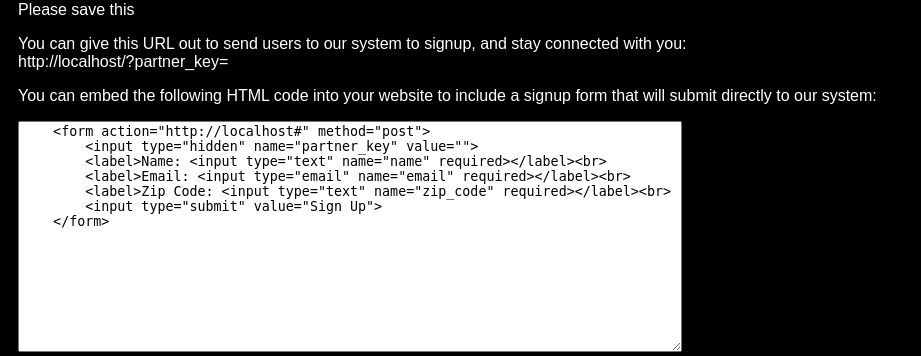
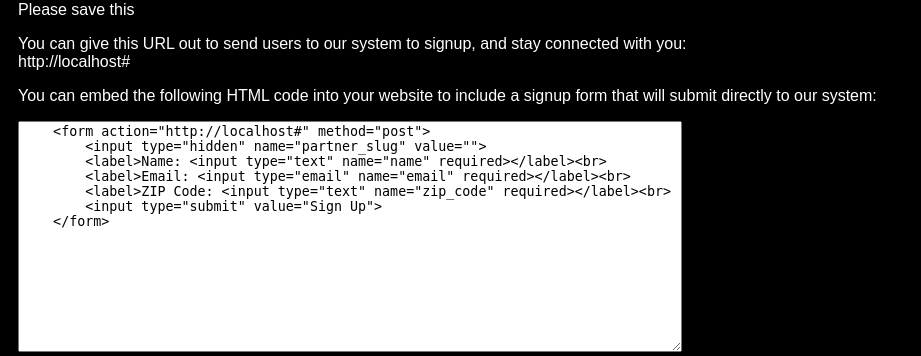
Before and after one commit to GS-US/strikecard-backend, a Django app: template starfish/partners/templates/partners/partnercampaign_thanks.html in a window 1280 px wide. Shown: the part 253-609 px from the top of the page, without its empty margins (0-921 px from the left). Run offline with Django 5.2, Linux system fonts and the light colour scheme; the template is opened without the code that fills it, so the values that code supplies are empty; parts of the project's set-up code (start-up, migrations or seed data) failed here and were passed over.

Commit message:
using partner slug everywhere

```diff
--- a/starfish/contacts/urls.py
+++ b/starfish/contacts/urls.py
@@ -9,8 +9,11 @@
 )
 
 urlpatterns = [
-    path('signup/p/<str:p>/', PendingContactCreateView.as_view(), name='pending_contact_create'),
-    path('signup/', PendingContactCreateView.as_view(), name='pending_contact_create_no_p'),
+    path(
+        'signup/',
+        PendingContactCreateView.as_view(),
+        name='pending_contact_create_no_p',
+    ),
     path('validate/<str:token>/', validate_contact, name='validate_contact'),
     path(
         'success/<str:slug>/',
--- a/starfish/contacts/views.py
+++ b/starfish/contacts/views.py
@@ -40,9 +40,7 @@
 
     def get_initial(self):
         initial = super().get_initial()
-        partner_slug = self.kwargs.get('p')
-        if partner_slug:
-            initial['partner_slug'] = partner_slug
+        initial['partner_slug'] = self.kwargs.get('p')
         return initial
 
     def form_valid(self, form):
--- a/starfish/partners/admin.py
+++ b/starfish/partners/admin.py
@@ -21,8 +21,8 @@
     )
     search_fields = ('name', 'email', 'url', 'legacy_source')
     list_filter = ('created', 'modified')
+    prepopulated_fields = {'slug': ['name']}
     readonly_fields = (
-        'slug',
         'created',
         'modified',
         'last_used',
--- a/starfish/partners/templates/partners/partnercampaign_thanks.html
+++ b/starfish/partners/templates/partners/partnercampaign_thanks.html
@@ -6,16 +6,16 @@
     <p>Your slug is: {{ object.slug }}<br />Please save this</p>
     <p>
       You can give this URL out to send users to our system to signup, and stay connected with you: <br />
-      {{ request.scheme }}://{{ request.get_host }}{% url 'index' %}?partner_key={{ object.slug }}
+      {{ request.scheme }}://{{ request.get_host }}{% url "partner_signup" object.slug %}
     </p>
     <p>You can embed the following HTML code into your website to include a signup form that will submit directly to our system:</p>
 
     <textarea rows="15" cols="80" readonly>
-    <form action="{{ request.scheme }}://{{ request.get_host }}{% url 'pending_contact_create' %}" method="post">
-        <input type="hidden" name="partner_key" value="{{ object.slug }}">
+    <form action="{{ request.scheme }}://{{ request.get_host }}{% url "partner_signup" object.slug %}" method="post">
+        <input type="hidden" name="partner_slug" value="{{ object.slug }}">
         <label>Name: <input type="text" name="name" required></label><br>
         <label>Email: <input type="email" name="email" required></label><br>
-        <label>Zip Code: <input type="text" name="zip_code" required></label><br>
+        <label>ZIP Code: <input type="text" name="zip_code" required></label><br>
         <input type="submit" value="Sign Up">
     </form>
     </textarea>
--- a/starfish/starfish/urls.py
+++ b/starfish/starfish/urls.py
@@ -6,6 +6,7 @@
 
 urlpatterns = [
     path('', PendingContactCreateView.as_view(), name='index'),
+    path('p/<str:p>/', PendingContactCreateView.as_view(), name='partner_signup'),
     path('admin/', admin.site.urls),
     path('contacts/', include('contacts.urls')),
     path('chapters/', include('chapters.urls')),
```
Also changed, not shown: starfish/TODO.md (+0 -2 lines).
